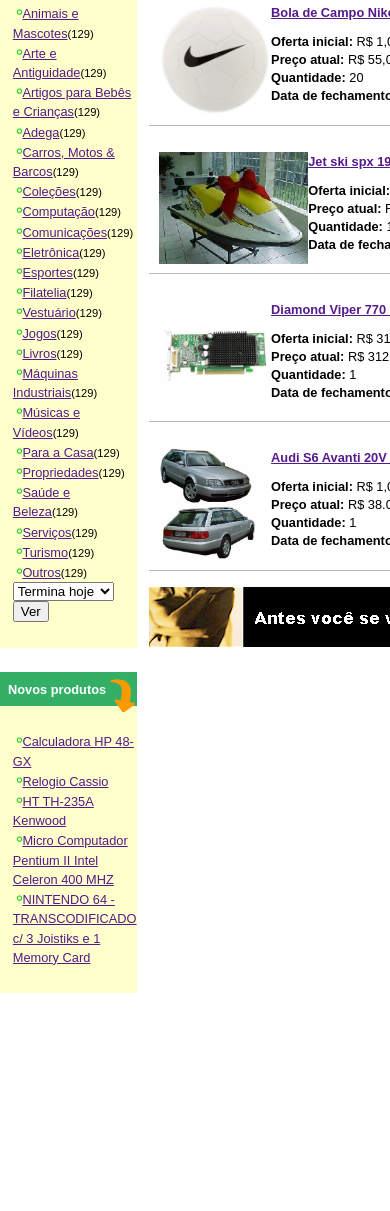
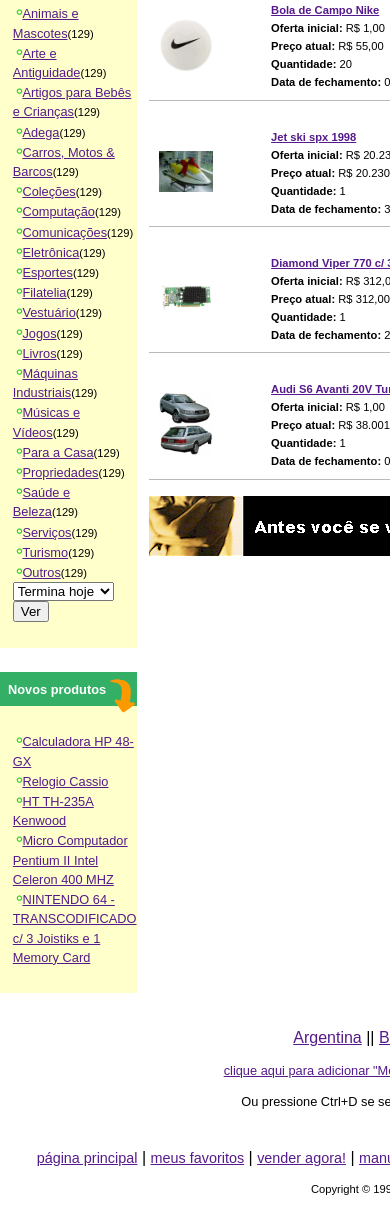
Before and after one commit to aebone/retroml, a plain HTML site: page index.html in a window 390 px wide. Shown: the part 202-1413 px from the top of the page. Before the commit the page ends 1231 px from the top, so only its background shows below. Drawn offline with Linux system fonts and the light colour scheme.

Commit message:
Add footer

```diff
--- a/css/styles.css
+++ b/css/styles.css
@@ -73,13 +73,6 @@
     }
     .header-nav-wrapper > ul > li > a {
         font-size: .6rem;
-    }
-}
-
-@media only screen and (max-width: 700px) {
-    .header-logo-wrapper > img {
-        width: 6rem;
-        top: 32px;
     }
 }
 
@@ -191,10 +184,6 @@
 }
 
 @media only screen and (max-width: 600px) {
-    aside section div h1 {
-        font-size: 0.8rem;
-    }
-
     aside section ul li a {
         font-size: .6rem;
     }
@@ -205,6 +194,12 @@
 
     aside section nav {
         padding-left: .4rem;
+    }
+}
+
+@media only screen and (max-width: 1140px) {
+    aside section div h1 {
+        font-size: 0.8rem;
     }
 }
 
@@ -229,7 +224,9 @@
 
 main > article > img {
     grid-area: image;
-    height: 7rem;
+    width: 48%;
+    height: auto;
+    align-self: center;
 }
 
 main > article > h2 {
@@ -268,3 +265,40 @@
     display: block;
     text-align: center;
 }
+
+@media only screen and (max-width: 600px) {
+    main h1 {
+        font-size: .8rem;
+    }
+
+    main article h2 a,
+    main > article > dl > dd,
+    main > article > dl > dt {
+        font-size: .7rem;
+    }
+}
+
+footer {
+    text-align: center;
+}
+
+footer > p, footer > p > a {
+    margin-bottom: 1rem;
+    font-size: .8rem;
+}
+
+footer > p:last-child {
+    font-size: .7rem;
+}
+
+footer nav {
+    margin-bottom: 1rem;
+}
+
+footer nav.secondary-menu {
+    margin-top: 2.5rem;
+}
+
+footer nav.secondary-menu > *{
+    font-size: .9rem;
+}
--- a/index.html
+++ b/index.html
@@ -178,7 +178,7 @@
       </div>
       <nav>
         <ul>
-          <li><a href="">	O que é o Mercado Livre?</a></li>
+          <li><a href=""> O que é o Mercado Livre?</a></li>
           <li><a href="">Como procuro?</a></li>
           <li><a href="">Como oferto?</a></li>
           <li><a href="">Quanto custa?</a></li>
@@ -198,7 +198,14 @@
   </aside>
 
   <footer id="footer-wrapper">
-
+    <nav>
+      <a href="">Argentina</a> || <a href="">Brasil</a> || <a href="">Mexico</a>
+    </nav>
+    <p><a href="">clique aqui para adicionar "Mercado Livre" a seus favoritos</a></p>
+    <p>Ou pressione Ctrl+D se seu navegador for Netscape</p>
+    <nav class="secondary-menu"><a href="">página principal</a> | <a href="">meus favoritos</a> | <a href="">vender agora!</a> | <a href="">manual
+      do usuário</a> | <a href="">inscrição grátis</a> | <a href="">dúvidas e comentários</a></nav>
+    <p>Copyright © 1999 MercadoLivre</p>
   </footer>
 </div>
 
```
